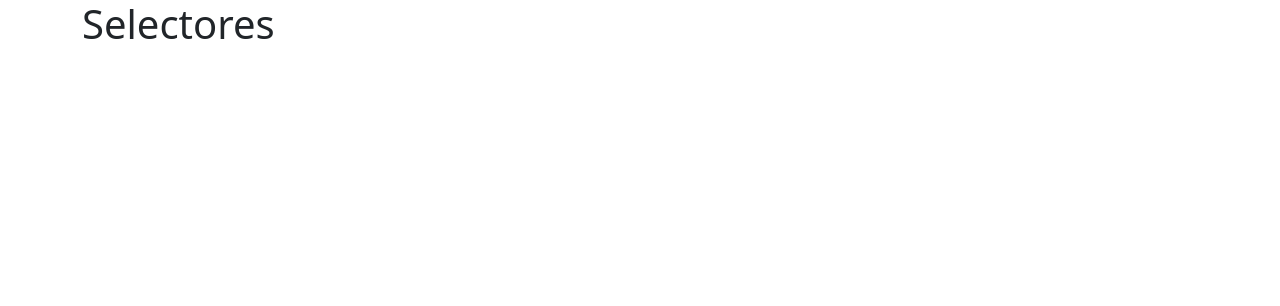
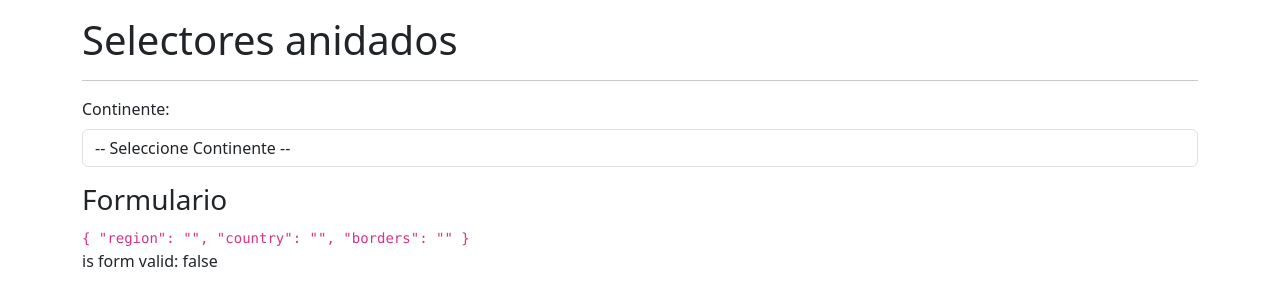
Before and after one commit to GermanPalencia1/curso-angular-08SelectoresAnidados, an Angular app: page /selector/selector in a window 1280 px wide. Shown: the top 306 px of the page. Built offline with nearby package versions, Linux system fonts and the light colour scheme.

Commit message:
First selector

```diff
--- a/src/app/country/country.module.ts
+++ b/src/app/country/country.module.ts
@@ -1,7 +1,10 @@
 import { NgModule } from '@angular/core';
 import { CommonModule } from '@angular/common';
+import { ReactiveFormsModule } from '@angular/forms';
+
+import { CountryRoutingModule } from './country-routing.module';
+
 import { SelectorPageComponent } from './pages/selector-page/selector-page.component';
-import { CountryRoutingModule } from './country-routing.module';
 
 
 
@@ -14,6 +17,7 @@
   imports: [
     CommonModule,
     CountryRoutingModule,
+    ReactiveFormsModule,
   ]
 })
 export class CountryModule { }
--- a/src/app/country/pages/selector-page/selector-page.component.html
+++ b/src/app/country/pages/selector-page/selector-page.component.html
@@ -1 +1,28 @@
-<h1>Selectores</h1>
+<h1 class="mt-3">Selectores anidados</h1>
+<hr>
+
+<form [formGroup]="myForm">
+
+  <div class="row mb-3">
+
+    <div class="col">
+
+      <label class="form-label">Continente:</label>
+      <select formControlName="region"
+      class="form-control">
+        <option value="">-- Seleccione Continente --</option>
+      </select>
+
+    </div>
+
+  </div>
+
+</form>
+
+<h3>Formulario</h3>
+<code>
+  {{myForm.value | json}}
+</code>
+<p>
+  is form valid: {{myForm.valid}}
+</p>
--- a/src/app/country/pages/selector-page/selector-page.component.ts
+++ b/src/app/country/pages/selector-page/selector-page.component.ts
@@ -1,4 +1,5 @@
 import { Component } from '@angular/core';
+import { FormBuilder, FormGroup, Validators } from '@angular/forms';
 
 @Component({
   selector: 'app-selector-page',
@@ -9,4 +10,14 @@
 
 export class SelectorPageComponent {
 
+  public myForm: FormGroup = this.fb.group({
+    region: ['', Validators.required],
+    country: ['', Validators.required],
+    borders: ['', Validators.required],
+  });
+
+  constructor (
+    private fb: FormBuilder,
+  ) {}
+
 }
```
